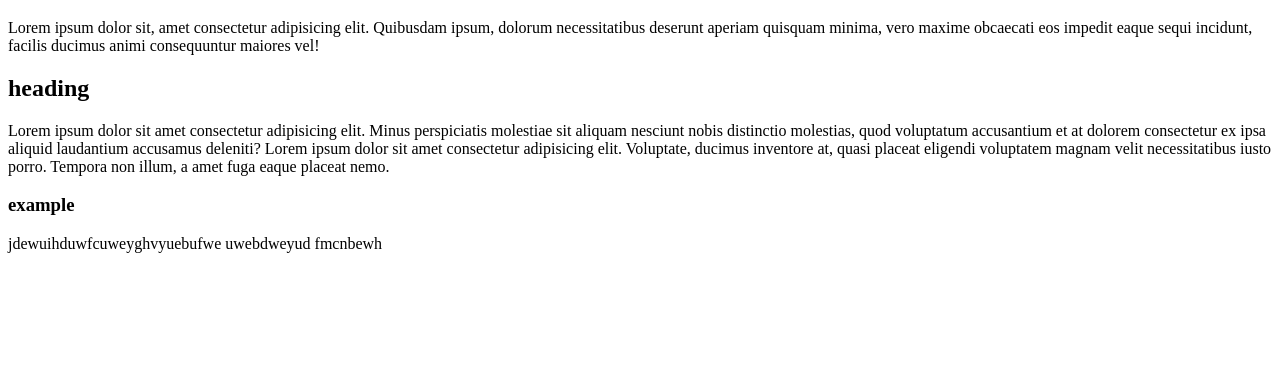
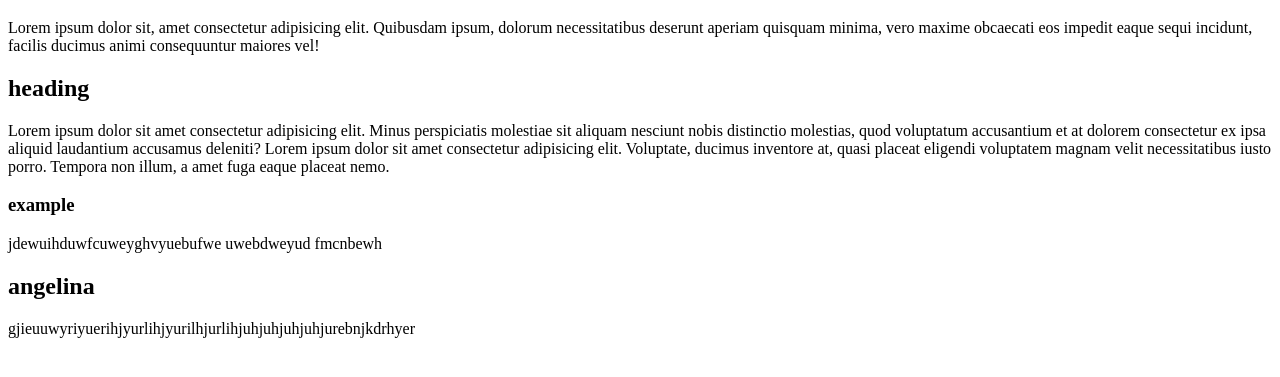
Before and after one commit to aisha4568/git-march-26, a plain HTML site: page Index.html in a window 1280 px wide. Shown: the part 61-438 px from the top of the page. Drawn offline with Linux system fonts and the light colour scheme.

Commit message:
Update Index1.html

```diff
--- a/Index.html
+++ b/Index.html
@@ -22,6 +22,7 @@ Lorem ipsum dolor sit amet consectetur adipisicing elit. Voluptate, ducimus inve
     example
 </h3>
 jdewuihduwfcuweyghvyuebufwe uwebdweyud fmcnbewh
-
+<h2>angelina</h2>
+    gjieuuwyriyuerihjyurlihjyurilhjurlihjuhjuhjuhjuhjurebnjkdrhyer
 </body>
 </html>
```
